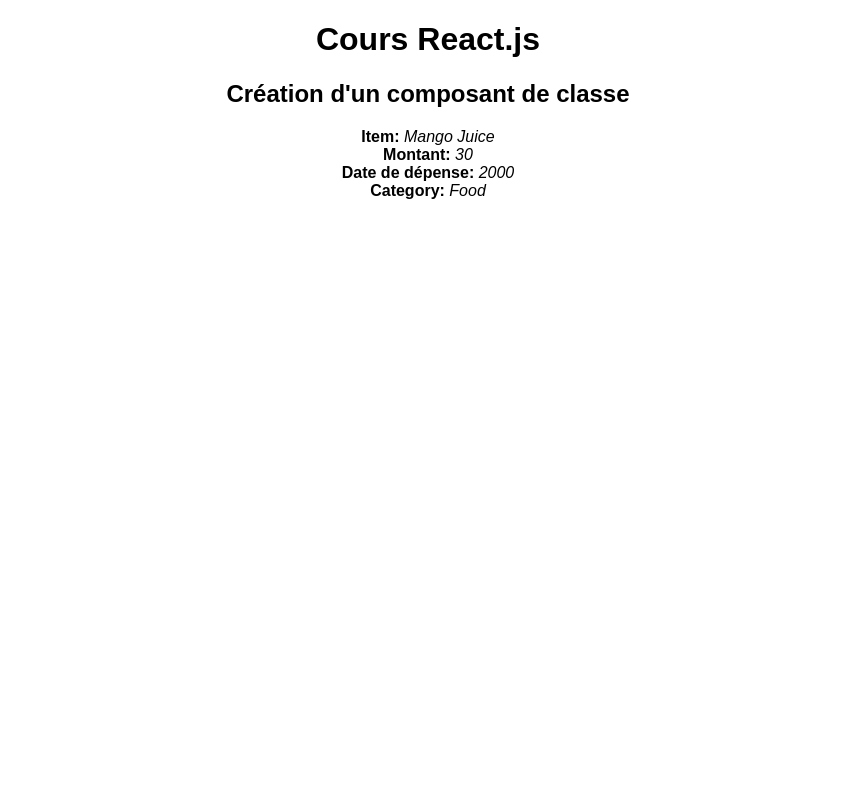
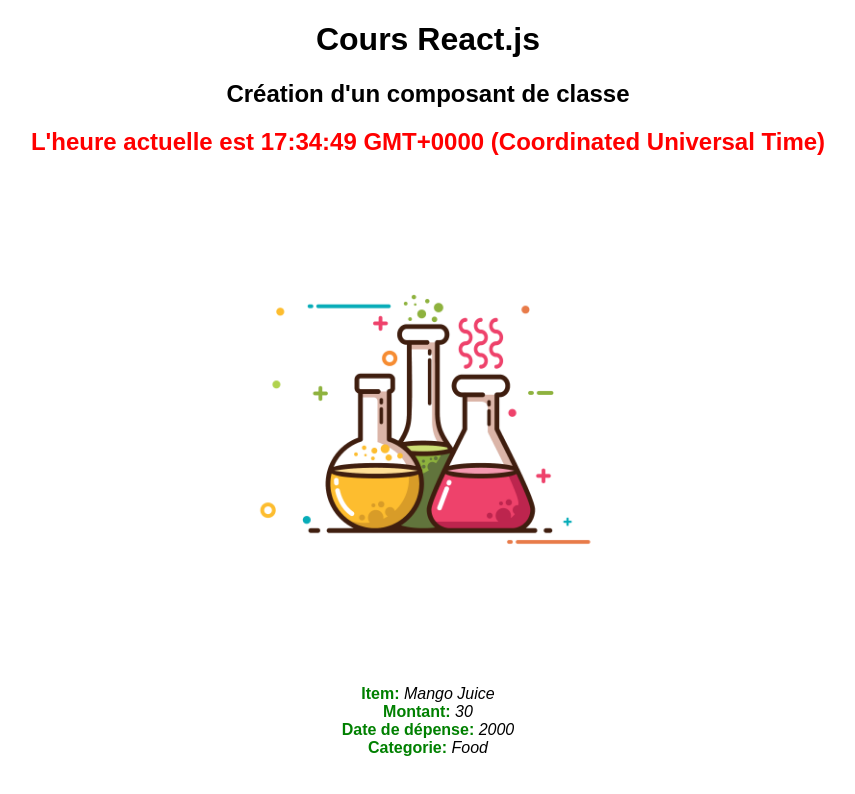
Before and after one commit to yoskama26/Cours-React.js-Next-U, a React (Create React App) app: page / in a window 1280 px wide. Shown: the top 794 px of the page, without its empty margins (212-1067 px from the left). Built offline with nearby package versions, Linux system fonts and the light colour scheme.

Commit message:
React-JSX-V3

```diff
--- /dev/null
+++ b/src/components/ExpenseEntryItem.css
@@ -0,0 +1,10 @@
+.red_h2 {
+  color: red;
+}
+.class_item {
+  color: green;
+}
+
+.class_image_item {
+  width: 40%;
+}
--- a/src/components/ExpenseEntryItem.js
+++ b/src/components/ExpenseEntryItem.js
@@ -1,4 +1,10 @@
 import React from "react";
+
+import "./ExpenseEntryItem.css";
+
+import imgItem from "./../assets/images/image_produit.png";
+
+const class_name = "red_h2";
 
 class ExpenseEntryItem extends React.Component {
   nomItem = "Mango Juice";
@@ -6,20 +12,31 @@
   dateDepenseItem = 2020 - 10 - 10;
   CategoryItem = "Food";
 
+  getCurrentTime() {
+    return new Date().toTimeString();
+  }
+
   myelement = (
     <div>
       <h2>Création d'un composant de classe</h2>
+      <h2 className={class_name}>
+        L'heure actuelle est {this.getCurrentTime()}
+      </h2>
       <div>
-        <b>Item:</b> <em>{this.nomItem}</em>
+        <img className="class_image_item" src={imgItem} alt="image item " />
       </div>
       <div>
-        <b>Montant:</b> <em>{this.amountItem}</em>
+        <b className="class_item">Item:</b> <em>{this.nomItem}</em>
       </div>
       <div>
-        <b>Date de dépense:</b> <em>{this.dateDepenseItem}</em>
+        <b className="class_item">Montant:</b> <em>{this.amountItem}</em>
       </div>
       <div>
-        <b>Category:</b> <em>{this.CategoryItem}</em>
+        <b className="class_item">Date de dépense:</b>{" "}
+        <em>{this.dateDepenseItem}</em>
+      </div>
+      <div>
+        <b className="class_item">Categorie:</b> <em>{this.CategoryItem}</em>
       </div>
     </div>
   );
```
Also changed, not shown: src/assets/images/image_produit.png (added).
